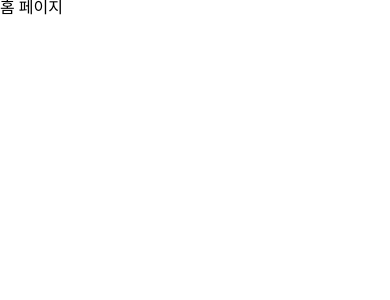
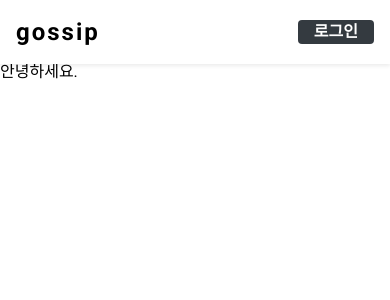
Before and after one commit to dongchan-K/BlogProject, a React (Create React App) app in the folder blog-frontend/: page / in a window 390 px wide. Shown: the top 300 px of the page. Built offline with nearby package versions, Linux system fonts and the light colour scheme.

Commit message:
feat: 헤더 컴포넌트 구현 및 반응형 적용

```diff
--- a/blog-frontend/src/components/common/Button.jsx
+++ b/blog-frontend/src/components/common/Button.jsx
@@ -1,8 +1,9 @@
 import React from 'react';
 import styled, { css } from 'styled-components';
 import palette from '../../lib/styles/palette';
+import { Link } from 'react-router-dom';
 
-const StyledButton = styled.button`
+const buttonStyle = css`
   border: none;
   border-radius: 4px;
   font-size: 1rem;
@@ -36,6 +37,20 @@
     `}
 `;
 
-const Button = (props) => <StyledButton {...props} />;
+const StyledButton = styled.button`
+  ${buttonStyle}
+`;
+
+const StyledLink = styled(Link)`
+  ${buttonStyle}
+`;
+
+const Button = (props) => {
+  return props.to ? (
+    <StyledLink {...props} cyan={props.cyan ? 1 : 0} />
+  ) : (
+    <StyledButton {...props} />
+  );
+};
 
 export default Button;
--- /dev/null
+++ b/blog-frontend/src/components/common/Header.jsx
@@ -0,0 +1,53 @@
+import React from 'react';
+import styled from 'styled-components';
+import Responsive from './Responsive';
+import Button from './Button';
+import { Link } from 'react-router-dom';
+
+const HeaderWrapper = styled.div`
+  position: fixed;
+  width: 100%;
+  background-color: #fff;
+  box-shadow: 0 2px 4px rgba(0, 0, 0, 0.08);
+`;
+
+// Responsive 컴포넌트 속성에 스타일을 추가해서 새로운 컴포넌트 생성
+const Wrapper = styled(Responsive)`
+  height: 4rem;
+  display: flex;
+  align-items: center;
+  justify-content: space-between;
+  .logo {
+    font-size: 1.5rem;
+    font-weight: 800;
+    letter-spacing: 2px;
+  }
+  .right {
+    display: flex;
+    align-items: center;
+  }
+`;
+
+const Spacer = styled.div`
+  height: 4rem;
+`;
+
+const Header = () => {
+  return (
+    <>
+      <HeaderWrapper>
+        <Wrapper>
+          <Link to="/" className="logo">
+            gossip
+          </Link>
+          <div className="right">
+            <Button to="/login">로그인</Button>
+          </div>
+        </Wrapper>
+      </HeaderWrapper>
+      <Spacer />
+    </>
+  );
+};
+
+export default Header;
--- /dev/null
+++ b/blog-frontend/src/components/common/Responsive.jsx
@@ -0,0 +1,22 @@
+import React from 'react';
+import styled from 'styled-components';
+
+const ResponsiveWrapper = styled.div`
+  padding: 0 1rem;
+  width: 1024px;
+  margin: 0 auto;
+
+  @media (max-width: 1024px) {
+    width: 768px;
+  }
+  @media (max-width: 768px) {
+    width: 100%;
+  }
+`;
+
+const Responsive = ({ children, ...rest }) => {
+  // props를 사용할 수 있도록 ...rest를 통해 ResponsiveBlock에게 전달
+  return <ResponsiveWrapper {...rest}>{children}</ResponsiveWrapper>;
+};
+
+export default Responsive;
--- a/blog-frontend/src/pages/PostListPage.jsx
+++ b/blog-frontend/src/pages/PostListPage.jsx
@@ -1,7 +1,13 @@
 import React from 'react';
+import Header from '../components/common/Header';
 
 const PostListPage = () => {
-  return <div>홈 페이지</div>;
+  return (
+    <>
+      <Header />
+      <div>안녕하세요.</div>
+    </>
+  );
 };
 
 export default PostListPage;
```
